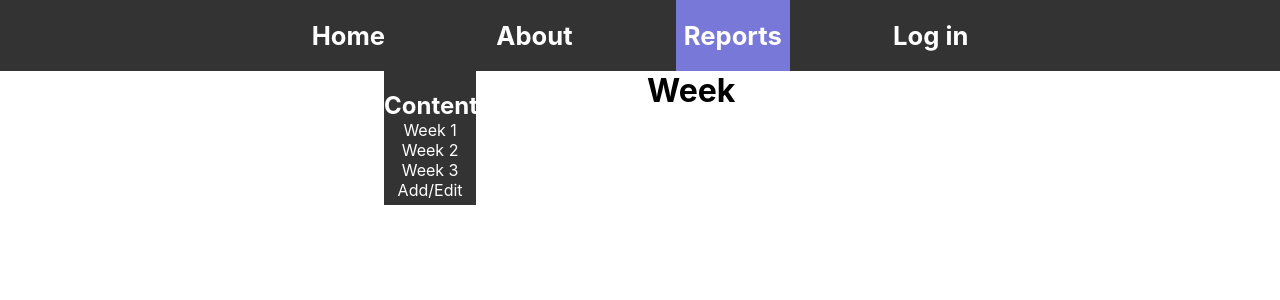
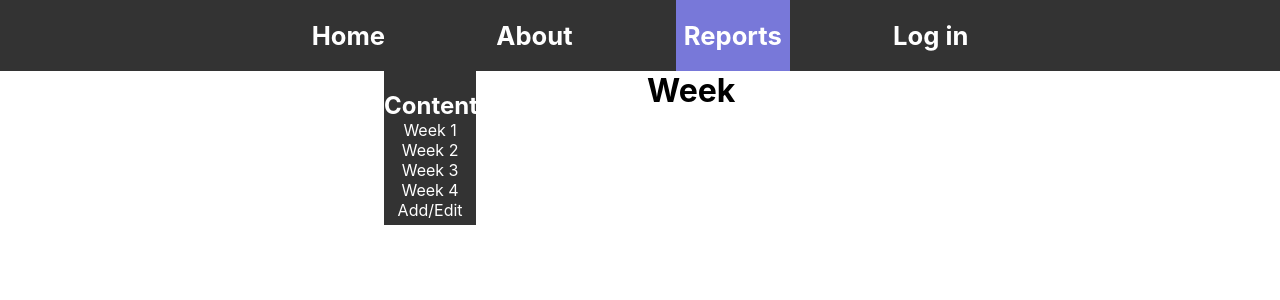
Before and after one commit to rinnegard/me-jsramverk, a React (Create React App) app: page /report/week/1 in a window 1280 px wide. Shown: the top 300 px of the page. Built offline with nearby package versions, Linux system fonts and the light colour scheme; no server answers.

Commit message:
Added link to week 4 in toc

```diff
--- a/src/components/Toc.js
+++ b/src/components/Toc.js
@@ -29,6 +29,13 @@ function Toc() {
                 </li>
                 <li>
                     <Link
+                        to="/report/week/4"
+                    >
+                        Week 4
+                    </Link>
+                </li>
+                <li>
+                    <Link
                         to="/report/add"
                     >
                         Add/Edit
```
